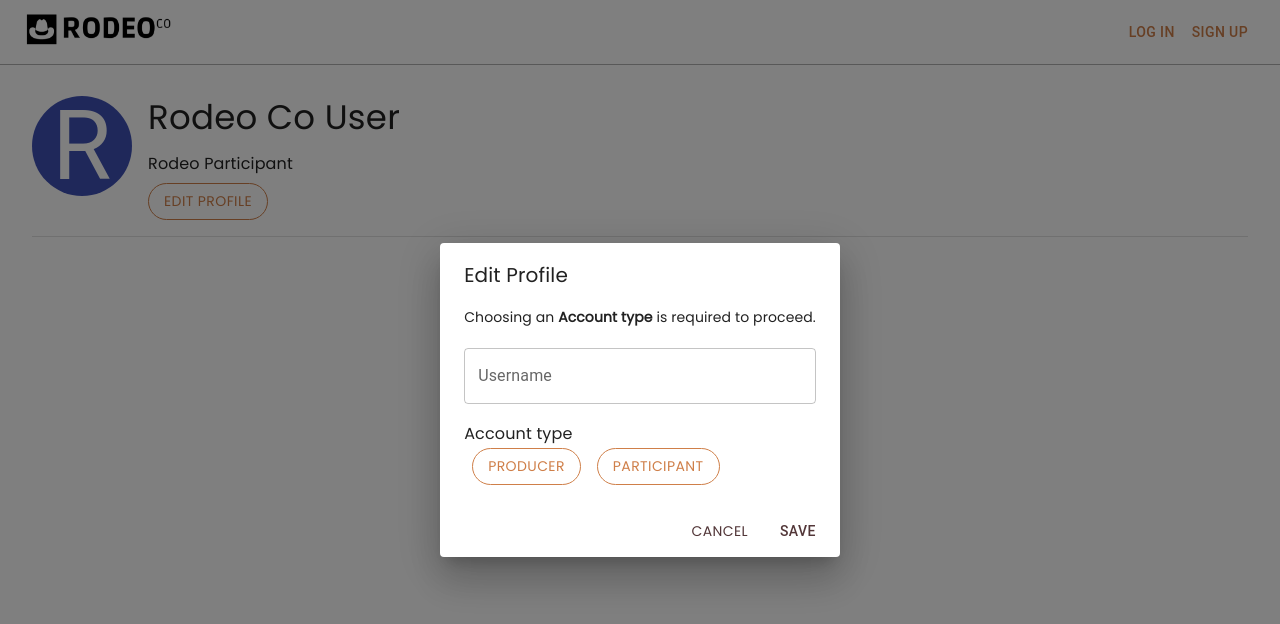
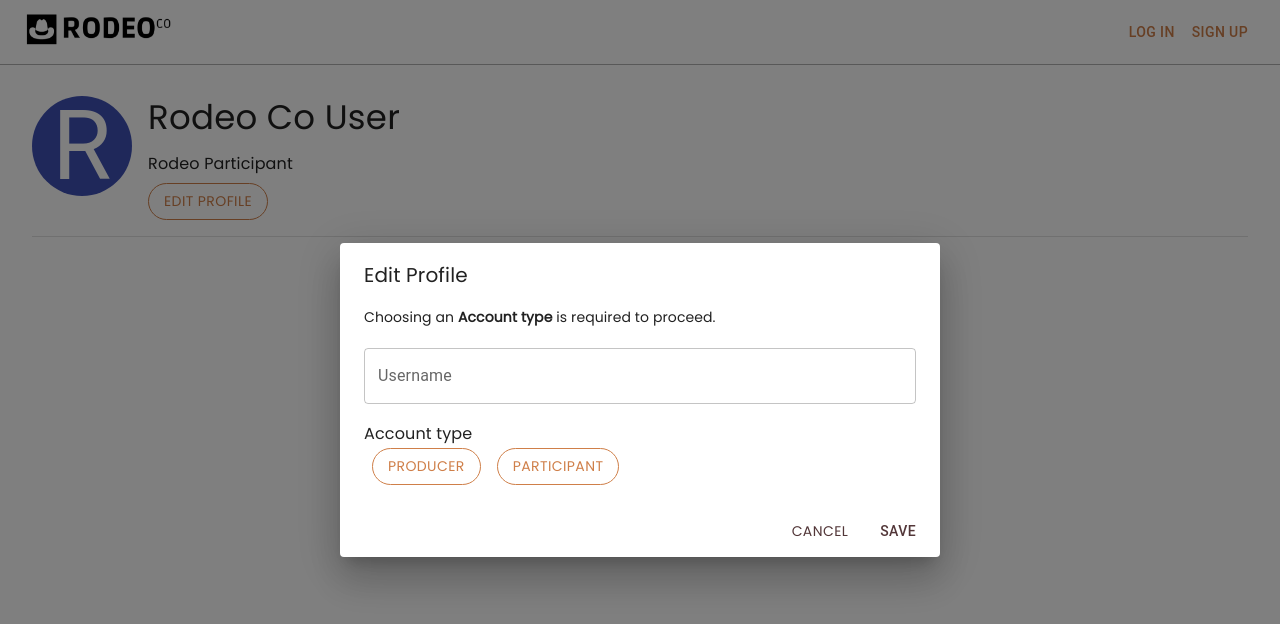
Before and after one commit to samohansen/rodeo-co, a Next.js app: page /account in a window 1280 px wide. Both pictures are taken after a click on the button "EDIT PROFILE". Shown: the top 624 px of the page. Built offline with nearby package versions, Linux system fonts and the light colour scheme; no server answers.

Commit message:
Turned the edit account modal into its own component EditAccountForm

```diff
--- a/src/common/navigation/AccountMenu.tsx
+++ b/src/common/navigation/AccountMenu.tsx
@@ -41,8 +41,8 @@ export default function AccountMenu({user}) {
   const getAvatar = (user) => {
     return user.image ? (
       <Avatar sx={{ width: 32, height: 32 }} src={user.image}></Avatar>
-    ) : user.name?.length > 1 ? (
-      <Avatar sx={{ width: 32, height: 32 }}>{user.name.split(' ')[0][0]}' '{user.name.split(' ')[1][0]}</Avatar>
+    ) : user.name ? (
+      <Avatar sx={{ width: 32, height: 32 }}>{user.name.charAt(0).toUpperCase()}</Avatar>
     ) : (
       <Avatar sx={{ width: 32, height: 32 }}>{user.email.charAt(0).toUpperCase()}</Avatar>
     )
--- /dev/null
+++ b/src/features/Account/EditAccountForm.tsx
@@ -0,0 +1,84 @@
+import { Avatar, Box, Button, Typography, Dialog, DialogActions, Divider, DialogContent, DialogTitle, TextField } from '@mui/material';
+import { useSession } from 'next-auth/react';
+import type { NextPageWithLayout } from '@common/types';
+import type { ReactElement } from 'react';
+import PageLayout from '@common/layouts/PageLayout';
+import { useState } from 'react';
+import { useRouter } from 'next/navigation';
+
+
+export default function EditAccountForm(props) {
+    const { isEditing, handleCancelClick, username, setUsername, accountType, setAccountType, handleSaveClick } = props;
+
+
+    return (
+        <>
+            {/* Edit Profile Modal  */}
+            <Dialog open={props.isEditing} onClose={handleCancelClick} sx={{fontFamily: 'Poppins, sans-serif'}} fullWidth>
+
+            <DialogTitle sx={{fontFamily:'inherit' }}>
+                Edit Profile
+            </DialogTitle>
+
+            <Typography variant="subtitle2" sx={{fontFamily:'inherit', mx: 3}}>
+                Choosing an <strong>Account type</strong> is required to proceed.
+            </Typography>
+
+            <DialogContent sx={{fontFamily:'inherit'}}>
+                <TextField label="Username" value={props.username} onChange={(e) => props.setUsername(e.target.value)} fullWidth sx={{fontFamily:'inherit'}} />
+                <Box sx={{ mt: 2, fontFamily: 'inherit' }}>
+                <Typography variant="subtitle1" sx={{fontFamily:'inherit'}}>Account type</Typography>
+
+                <Button
+                    variant={props.accountType === 'admin' ? 'contained' : 'outlined'}
+                    sx={{
+                    mx: 1,
+                    borderRadius: '25px',
+                    fontFamily:'inherit',
+                    bgcolor: props.accountType === 'admin' ? '#CF7F49' : 'white',
+                    '&:hover': { bgcolor: '#9b5729', border: '1px solid #9b5729', color: 'white' },
+                    color: props.accountType === 'admin' ? 'white' : '#CF7F49',
+                    border: '1px solid #CF7F49'
+                    }}
+                    onClick={() => props.setAccountType('admin')}>
+                    Producer
+                </Button>
+                <Button
+                    variant={props.accountType === 'participant' ? 'contained' : 'outlined'}
+                    sx={{
+                    mx: 1,
+                    borderRadius: '25px',
+                    fontFamily:'inherit',
+                    bgcolor: props.accountType === 'participant' ? '#CF7F49' : 'white',
+                    '&:hover': { bgcolor: '#9b5729', border: '1px solid #9b5729', color: 'white' },
+                    color: props.accountType === 'participant' ? 'white' : '#CF7F49',
+                    border: '1px solid #CF7F49'
+
+                    }}
+                    onClick={() => props.setAccountType('participant')}>
+                    Participant
+                </Button>
+                </Box>
+            </DialogContent>
+            <DialogActions>
+                <Button
+                onClick={handleCancelClick}
+                sx={{fontFamily:'inherit', color: '#523638', '&hover': {backgroundColor: '#fbf8f8'}}}>
+                    Cancel
+                </Button>
+                <Button
+                variant="outlined"
+                onClick={handleSaveClick}
+                sx={{
+                    color: '#523638',
+                    border: '1px solid transparent',
+                    '&:hover': { backgroundColor: '#CF7F49', color: 'white', border: '1px solid #CF7F49'}
+                    }}>
+                    Save
+                </Button>
+            </DialogActions>
+            </Dialog>
+
+        </>
+    );
+}
--- a/src/pages/account.tsx
+++ b/src/pages/account.tsx
@@ -5,15 +5,15 @@ import type { ReactElement } from 'react';
 import PageLayout from '@common/layouts/PageLayout';
 import { useState } from 'react';
 import { useRouter } from 'next/navigation';
+import EditAccountForm from '@features/Account/EditAccountForm';
 
 
 const Account: NextPageWithLayout = () => {
-  const { data: session, status } = useSession();
+  const { data: session } = useSession();
   const user = session?.user;
   const [isEditing, setIsEditing] = useState(false);
   const [username, setUsername] = useState(session?.user?.name ?? '');
   const [accountType, setAccountType] = useState(session?.user?.type ?? '');
-  const router = useRouter();
 
   const handleEditClick = () => {
     setIsEditing(true);
@@ -21,7 +21,6 @@ const Account: NextPageWithLayout = () => {
 
   const handleSaveClick = async () => {
     setIsEditing(false);
-    console.log('saving changes to user');
     // gather the data from the form
     const formData = { email: email , name: username, type: accountType };
 
@@ -31,8 +30,6 @@ const Account: NextPageWithLayout = () => {
       headers: { 'Content-Type': 'application/json' },
       body: JSON.stringify(formData),
     });
-    console.log(formData)
-    console.log(response);
 
     // update the user's session
 
@@ -105,7 +102,18 @@ const Account: NextPageWithLayout = () => {
             </Button>
           </Box>
 
-          {/* Edit Profile Modal  */}
+          <EditAccountForm
+            isEditing={isEditing}
+            handleCancelClick={handleCancelClick}
+            setIsEditing={setIsEditing}
+            username={username}
+            setUsername={setUsername}
+            accountType={accountType}
+            setAccountType={setAccountType}
+            handleSaveClick={handleSaveClick}
+          />
+
+          {/* Edit Profile Modal
             <Dialog open={isEditing} onClose={handleCancelClick} sx={{fontFamily: 'Poppins, sans-serif'}}>
 
               <DialogTitle sx={{fontFamily:'inherit' }}>Edit Profile</DialogTitle>
@@ -165,7 +173,7 @@ const Account: NextPageWithLayout = () => {
                       Save
                   </Button>
                 </DialogActions>
-          </Dialog>
+          </Dialog> */}
         </Box>
 
         <Divider sx={{ my: 2 }} />
```
